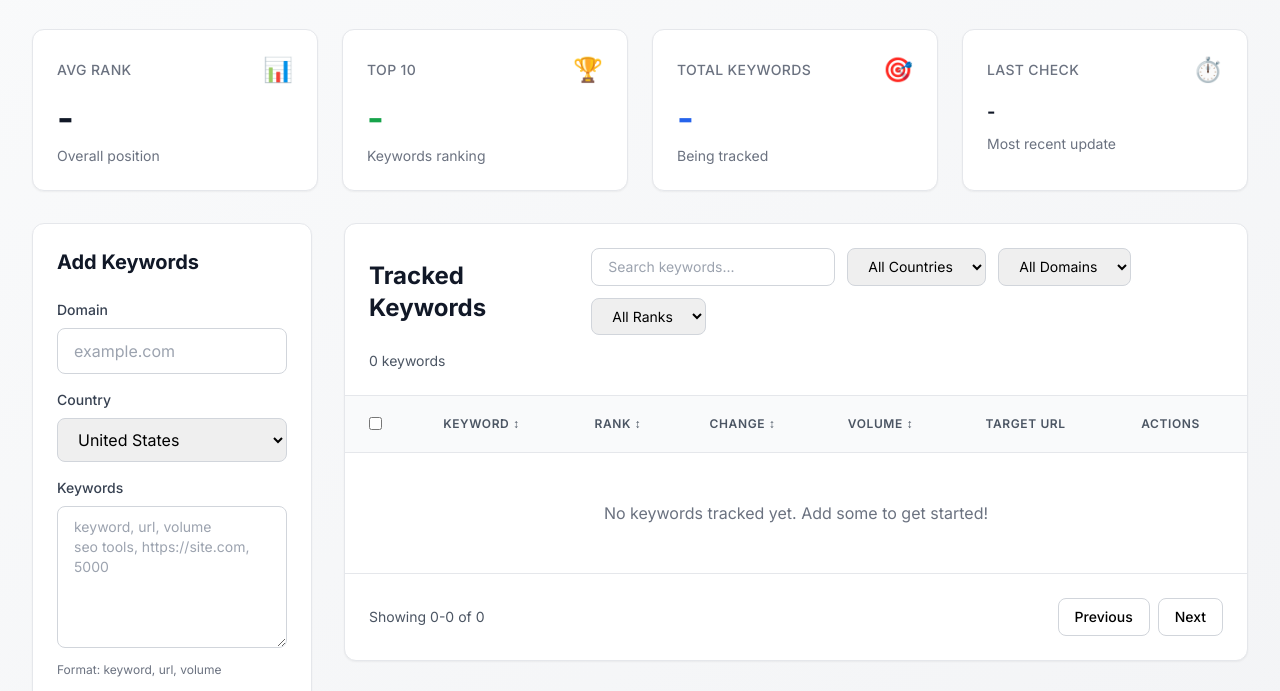
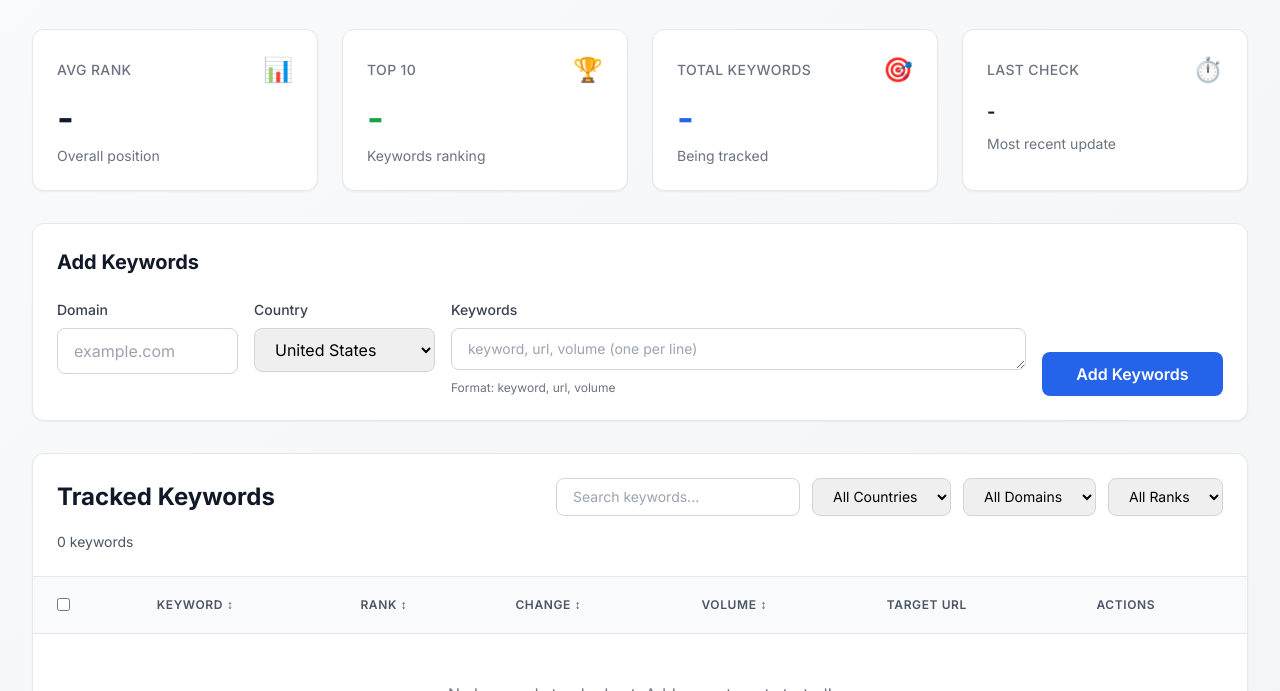
Before and after one commit to lucaalice/serp-rank-tracker, a website: page index.html in a window 1280 px wide. Shown: the part 103-794 px from the top of the page. Drawn offline with nearby package versions, Linux system fonts and the light colour scheme; no server answers.

Commit message:
Reorganize layout - horizontal add keywords, full-width table

```diff
--- a/index.html
+++ b/index.html
@@ -66,20 +66,18 @@
             </div>
         </div>
 
-        <!-- Main Grid -->
-        <div class="grid grid-cols-1 lg:grid-cols-4 gap-8">
-            <!-- Sidebar: Add Keywords -->
-            <div class="lg:col-span-1">
-                <div class="bg-white p-6 rounded-xl shadow-sm border border-gray-200 sticky top-6">
+        <!-- Add Keywords Section - Horizontal -->
+        <div class="bg-white p-6 rounded-xl shadow-sm border border-gray-200 mb-8">
             <h2 class="text-xl font-bold mb-6 text-gray-900">Add Keywords</h2>
             <form id="add-keywords-form">
-                        <div class="mb-4">
+                <div class="grid grid-cols-1 md:grid-cols-6 gap-4">
+                    <div class="md:col-span-1">
                         <label class="block text-sm font-medium text-gray-700 mb-2">Domain</label>
                         <input type="text" id="domain" required
                             class="w-full border border-gray-300 rounded-lg px-4 py-2.5 focus:ring-2 focus:ring-blue-500 focus:border-transparent"
                             placeholder="example.com">
                     </div>
-                        <div class="mb-4">
+                    <div class="md:col-span-1">
                         <label class="block text-sm font-medium text-gray-700 mb-2">Country</label>
                         <select id="country" required
                             class="w-full border border-gray-300 rounded-lg px-4 py-2.5 focus:ring-2 focus:ring-blue-500 focus:border-transparent">
@@ -91,23 +89,25 @@
                             <option>Italy</option>
                         </select>
                     </div>
-                        <div class="mb-4">
+                    <div class="md:col-span-3">
                         <label class="block text-sm font-medium text-gray-700 mb-2">Keywords</label>
-                            <textarea id="keywords-input" rows="6" required
+                        <textarea id="keywords-input" rows="1" required
                             class="w-full border border-gray-300 rounded-lg px-4 py-2.5 focus:ring-2 focus:ring-blue-500 focus:border-transparent text-sm"
-                                placeholder="keyword, url, volume&#10;seo tools, https://site.com, 5000"></textarea>
-                            <p class="text-xs text-gray-500 mt-2">Format: keyword, url, volume</p>
+                            placeholder="keyword, url, volume (one per line)"></textarea>
+                        <p class="text-xs text-gray-500 mt-1">Format: keyword, url, volume</p>
                     </div>
+                    <div class="md:col-span-1 flex items-end">
                         <button type="submit"
-                            class="w-full bg-blue-600 text-white font-semibold py-3 rounded-lg hover:bg-blue-700 transition">
+                            class="w-full bg-blue-600 text-white font-semibold py-2.5 rounded-lg hover:bg-blue-700 transition">
                             Add Keywords
                         </button>
+                    </div>
+                </div>
             </form>
         </div>
-            </div>
 
-            <!-- Main Content: Table -->
-            <div class="lg:col-span-3">
+        <!-- Main Content: Table - Full Width -->
+        <div>
                 <div class="bg-white rounded-xl shadow-sm border border-gray-200">
                     <!-- Filters & Search -->
                     <div class="p-6 border-b border-gray-200">
```
Lines whose indentation alone changed are shown as unchanged.
